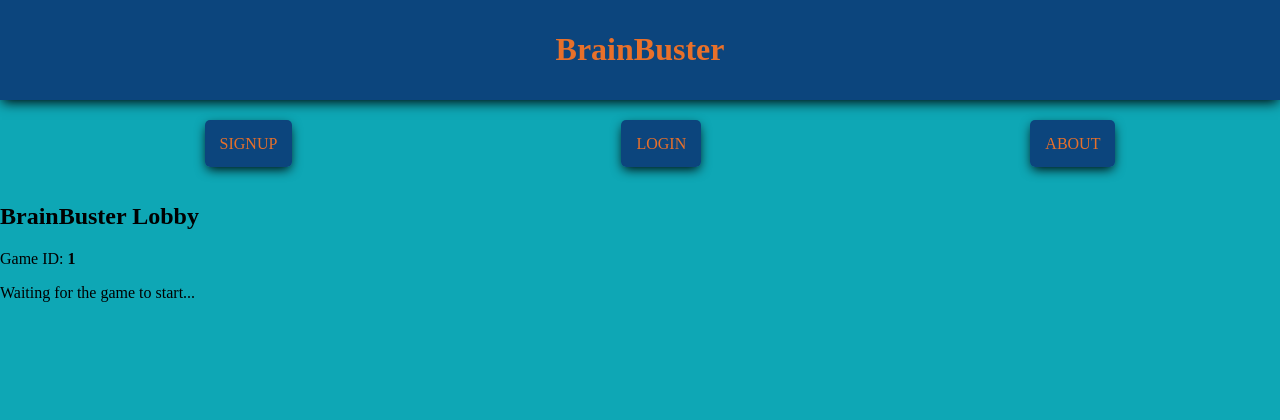
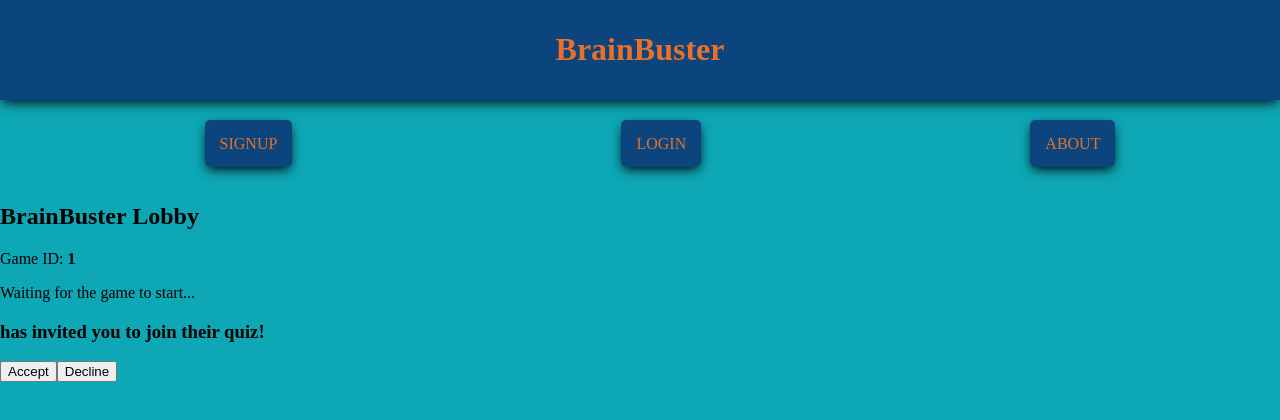
Before and after one commit to cmatthews3212/BrainBuster, a React (Vite) app in the folder client/: page /lobby/1 in a window 1280 px wide. Shown: the top 420 px of the page. Built offline with nearby package versions, Linux system fonts and the light colour scheme; no server answers.

Commit message:
startedInvititationChangesInLobbyComponent

```diff
--- a/client/src/components/Lobby/index.jsx
+++ b/client/src/components/Lobby/index.jsx
@@ -9,6 +9,8 @@ const Lobby = () => {
   const [waiting, setWaiting] = useState(true);
   const [opponent, setOpponent] = useState(null);
   const [error, setError] = useState('');
+  const [inviteReceived, setInviteReceived] = useState(false);
+  const [invitingPlayer, setInvitingPlayer] = useState(null);
 
   useEffect(() => {
     if (!gameId) return;
@@ -33,14 +35,35 @@ const Lobby = () => {
       alert('Your opponent left the game.');
     };
 
+    const handleGameInviteRecieved = (data) => {
+      console.log('Game invite recieved:', data);
+      setInviteReceived(true)
+      setInvitingPlayer(data.senderName)
+    }
+
+    socket.on('gameInviteReceived', handleGameInviteRecieved);
     socket.on('gameStarted', handleGameStarted);
     socket.on('opponentLeft', handleOpponentLeft);
 
     return () => {
+      socket.off('gameInviteReceived', handleGameInviteRecieved);
       socket.off('gameStarted', handleGameStarted);
       socket.off('opponentLeft', handleOpponentLeft);
     };
   }, [gameId, navigate]);
+
+  const handleAcceptInvite = () => {
+    console.log(`Accepting invite from ${invitingPlayer}`);
+    socket.emit('acceptGameInvite', {
+      gameId,
+      opponentId: invitingPlayer,
+    })
+  }
+
+  const handleDeclineInvite = () => {
+    console.log(`Declining invite from ${invitingPlayer}`)
+      setInviteReceived(false);
+  }
 
   return (
     <div className='Lobby'>
@@ -58,6 +81,12 @@ const Lobby = () => {
 
         {gameFull && <p className='error'>{error}</p>}
       </div>
+
+      <div>
+        <h3>{invitingPlayer} has invited you to join their quiz!</h3>
+        <button onClick={handleAcceptInvite}>Accept</button>
+        <button onClick={handleDeclineInvite}>Decline</button>
+      </div>
     </div>
   );
 };
```
